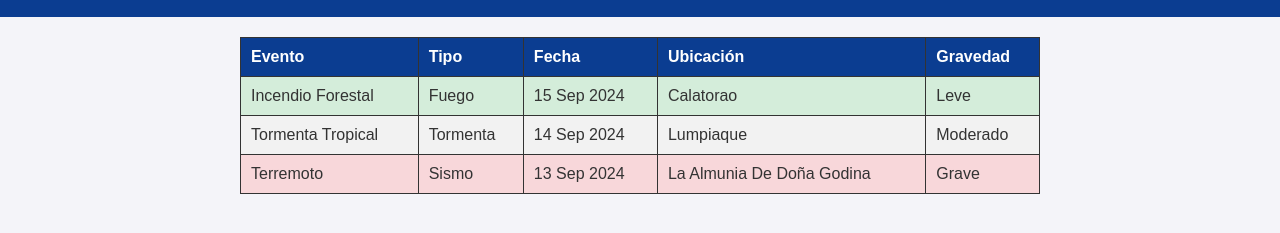
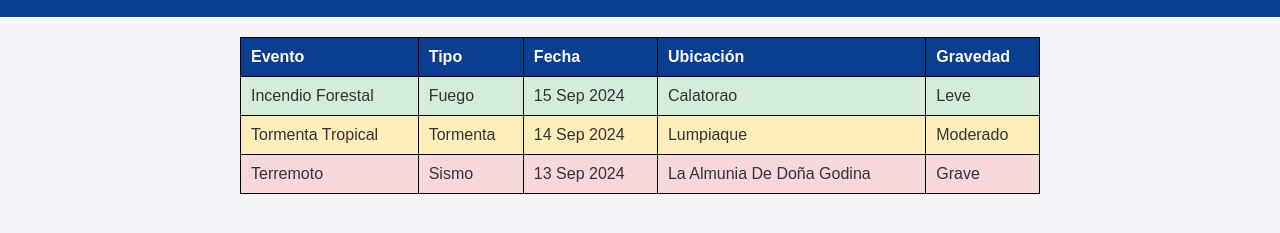
Before and after one commit to victorsierrra/PruebaInicial-Nasa, a plain HTML site: page index.html in a window 1280 px wide. Shown: the part 57-290 px from the top of the page. Drawn offline with Linux system fonts and the light colour scheme.

Commit message:
Update styles.css

```diff
--- a/styles.css
+++ b/styles.css
@@ -33,18 +33,13 @@ table {
 table th, table td {
     padding: 10px;
     text-align: left;
-    border: 1px solid #333;
+    border: 1px solid #000000;
 }
 
 table th {
     background-color: #0b3d91;
     color: white;
 }
-
-table tr:nth-child(even) {
-    background-color: #f2f2f2;
-}
-
 
 .leve {
     background-color: #d4edda;
```
